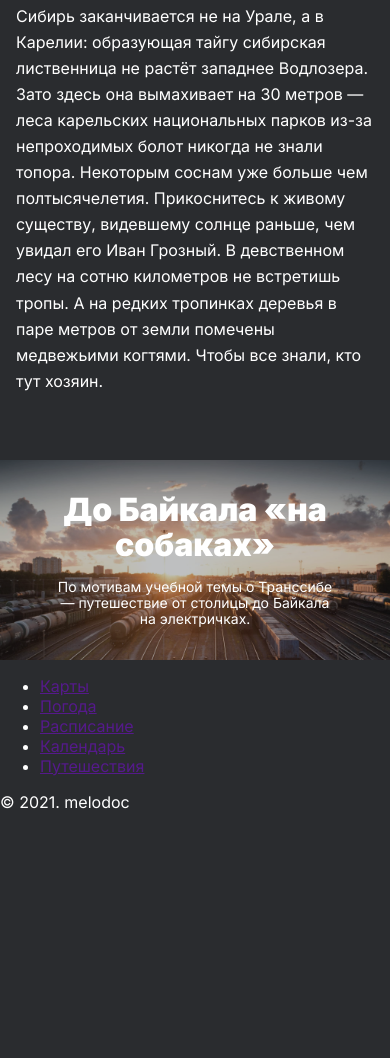
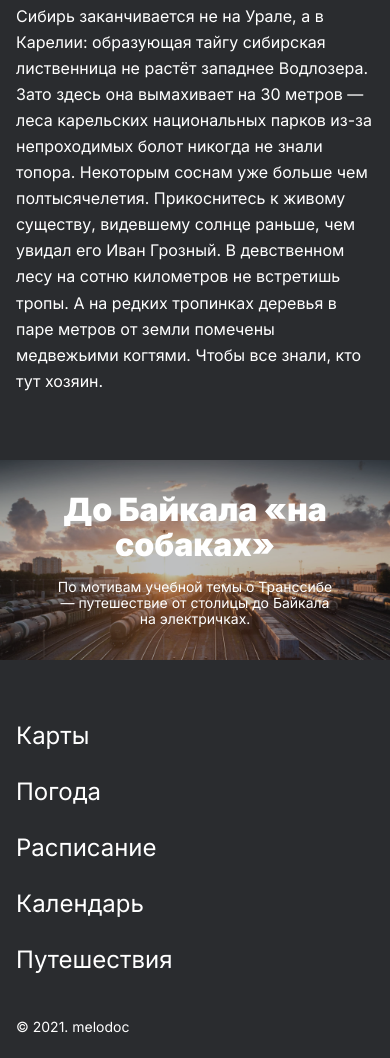
Before and after one commit to melodoc/from-portland-to-portland, a plain HTML site: page index.html in a window 390 px wide. Shown: the part 8915-9973 px from the top of the page. Before the commit the page ends 9743 px from the top, so only its background shows below. Drawn offline with Linux system fonts and the light colour scheme.

Commit message:
add footer styles

```diff
--- /dev/null
+++ b/blocks/footer/__copyright/footer__copyright.css
@@ -0,0 +1,12 @@
+.footer__copyright {
+    margin: 0;
+    /* font styles */
+    font-size: 14px;
+    line-height: 1.14;
+}
+
+@media screen and (max-width: 425px) {
+    .footer__copyright {
+        line-height: 1;
+    }
+}
--- /dev/null
+++ b/blocks/footer/__item/footer__item.css
@@ -0,0 +1,17 @@
+.footer__item {
+    margin-right: 18px;
+}
+
+.footer__item:last-of-type {
+    margin: 0;
+}
+
+@media screen and (max-width: 425px) {
+    .footer__item {
+        margin: 0 0 32px;
+    }
+
+    .footer__item:last-of-type {
+        margin-bottom: 48px;
+    }
+}
--- /dev/null
+++ b/blocks/footer/__link/footer__link.css
@@ -0,0 +1,23 @@
+.footer__link {
+    text-decoration: none;
+    color: white;
+    transition: opacity 0.2s ease-in;
+    /* font styles */
+    font-size: 16px;
+    line-height: 1.12;
+}
+
+.footer__link:last-of-type {
+    margin: 0;
+}
+
+.footer__link:hover {
+    opacity: 0.8;
+}
+
+@media screen and (max-width: 425px) {
+    .footer__link {
+        font-size: 24px;
+        line-height: 1;
+    }
+}
--- /dev/null
+++ b/blocks/footer/__list/footer__list.css
@@ -0,0 +1,13 @@
+.footer__list {
+    list-style-type: none;
+    padding: 0;
+    margin: 0;
+    /* position */
+    display: flex;
+}
+
+@media screen and (max-width: 425px) {
+    .footer__list {
+        flex-direction: column;
+    }
+}
--- /dev/null
+++ b/blocks/footer/footer.css
@@ -0,0 +1,25 @@
+.footer {
+    display: flex;
+    justify-content: space-between;
+    /* offsets */
+    margin: 92px auto 24px;
+    width: calc(100% - 2 * 48px);
+}
+
+@media screen and (max-width: 768px) {
+    .footer {
+        width: calc(100% - 2 * 24px);
+        /* offsets */
+        margin: 88px auto 24px;
+    }
+}
+
+@media screen and (max-width: 425px) {
+    .footer {
+        /* position */
+        flex-direction: column;
+        width: calc(100% - 2 * 16px);
+        /* offsets */
+        margin: 64px auto 24px;
+    }
+}
--- a/pages/index.css
+++ b/pages/index.css
@@ -41,3 +41,9 @@
 @import url('../blocks/cover/__background/cover__background.css');
 @import url('../blocks/cover/__title/cover__title.css');
 @import url('../blocks/cover/__subtitle/cover__subtitle.css');
+/* footer */
+@import url('../blocks/footer/footer.css');
+@import url('../blocks/footer/__list/footer__list.css');
+@import url('../blocks/footer/__item/footer__item.css');
+@import url('../blocks/footer/__link/footer__link.css');
+@import url('../blocks/footer/__copyright/footer__copyright.css');
```
